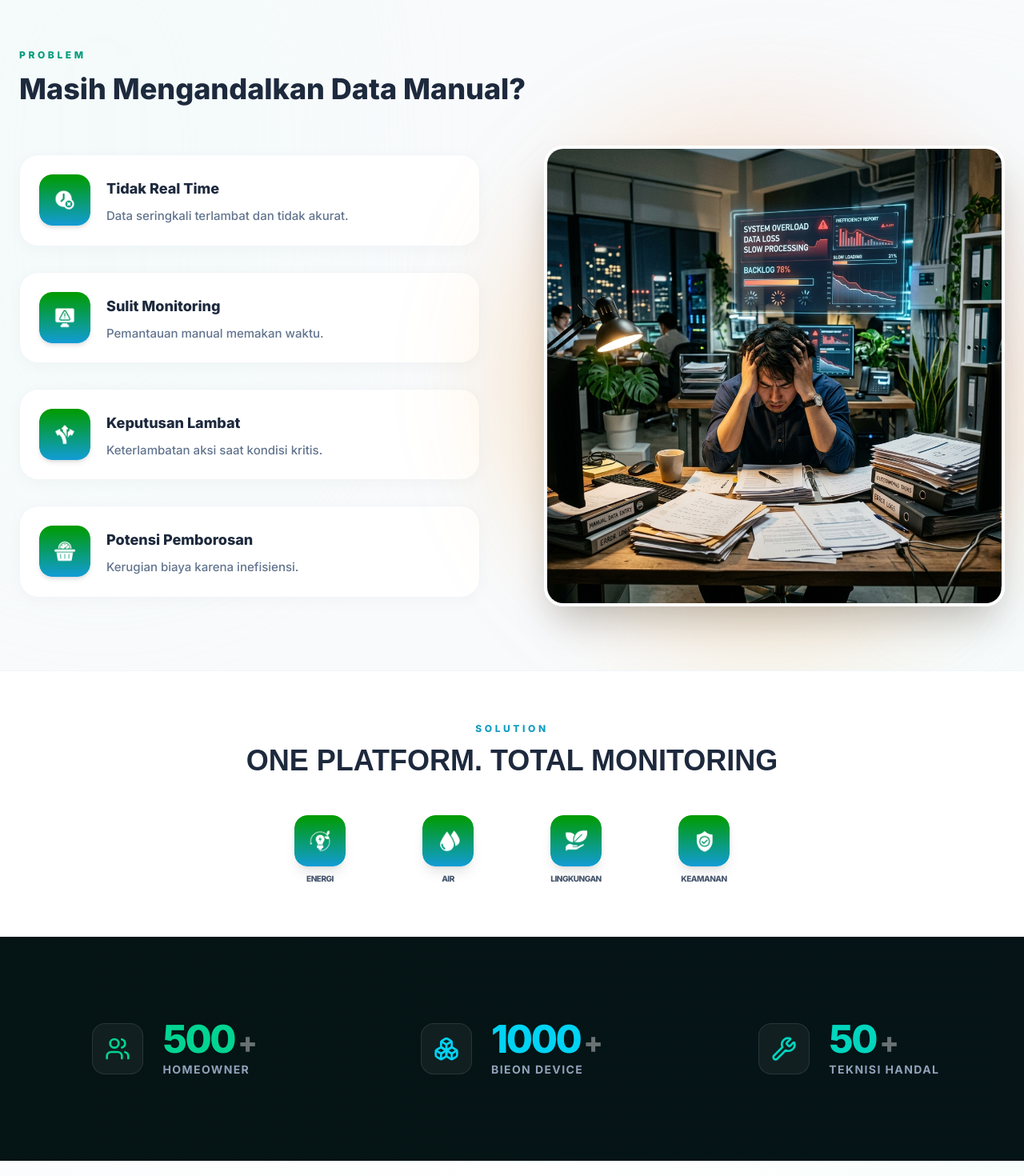
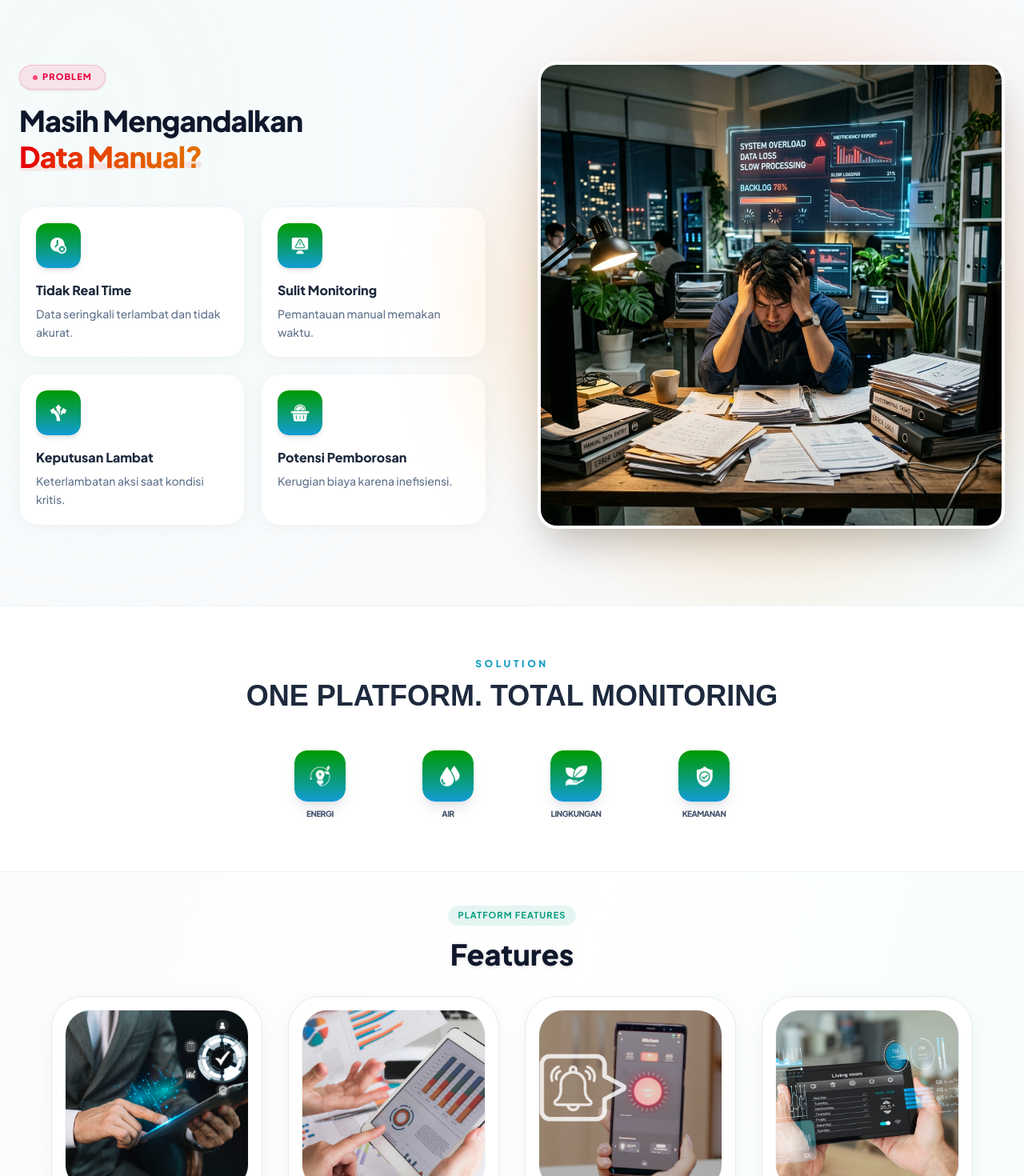
Before and after one commit to aisyahphrr/bieon, a React (Vite) app in the folder apps/frontend/: page / in a window 1280 px wide. Shown: the part 820-2290 px from the top of the page at 80% size. Built offline with nearby package versions, Linux system fonts and the light colour scheme.

Commit message:
update landinge page, nambah section baru

```diff
--- a/apps/frontend/src/features/general-page/LandingPage.jsx
+++ b/apps/frontend/src/features/general-page/LandingPage.jsx
@@ -250,69 +250,80 @@ const LandingPage = () => {
         </section>
 
         {/* Section Problem */}
-        <section className="bg-[#f8fafc] py-20 border-y border-slate-100 relative overflow-hidden">
+        <section className="bg-[#f8fafc] py-16 lg:py-24 border-y border-slate-100 relative overflow-hidden min-h-screen lg:min-h-[90vh] flex items-center">
           <div className="absolute top-0 left-0 w-full h-full opacity-30 pointer-events-none">
             <div className="absolute top-[-20%] left-[-10%] w-[40%] h-[100%] bg-emerald-50 blur-[100px] rounded-full"></div>
             <div className="absolute bottom-[-20%] right-[-10%] w-[40%] h-[100%] bg-teal-50 blur-[100px] rounded-full"></div>
           </div>
 
           <div className="w-full max-w-[1440px] mx-auto px-6 relative z-10">
+            <div className="flex flex-col lg:flex-row items-center gap-12 lg:gap-16">
 
-            {/* Top Title Section */}
-            <Reveal className="w-full text-center lg:text-left mb-12">
-              <p className="text-[#009b7c] font-extrabold text-xs uppercase tracking-[0.3em] mb-3">PROBLEM</p>
-              <h2 className="text-3xl lg:text-4xl font-black text-slate-800 leading-tight">Masih Mengandalkan Data Manual?</h2>
-            </Reveal>
+              {/* Left Content: Title + Grid Points */}
+              <div className="flex-1 w-full">
 
-            <div className="flex flex-col lg:flex-row items-center gap-12 lg:gap-20">
-              {/* Left Content: Stacked Points */}
-              <Reveal className="flex-1 w-full">
-                <div className="flex flex-col gap-6 md:gap-8">
+                {/* Title Section moved inside Left Content */}
+                <Reveal className="w-full text-center lg:text-left mb-10">
+                  <span className="inline-flex items-center gap-1.5 py-1.5 px-4 rounded-full bg-rose-500/10 text-rose-600 font-extrabold text-[11px] uppercase tracking-widest mb-4 border border-rose-500/20 shadow-sm">
+                    <span className="w-1.5 h-1.5 rounded-full bg-rose-500 animate-pulse"></span>
+                    PROBLEM
+                  </span>
+                  <h2 className="text-3xl lg:text-4xl font-extrabold text-slate-900 leading-tight tracking-tight max-w-2xl mx-auto lg:mx-0">
+                    Masih Mengandalkan <br className="hidden sm:inline"/>
+                    <span className="relative inline-block mt-1 sm:mt-0">
+                      <span className="relative z-10 bg-gradient-to-r from-red-600 to-amber-600 bg-clip-text text-transparent">Data Manual?</span>
+                      <span className="absolute bottom-1.5 left-0 w-full h-2 bg-red-500/10 -rotate-1 rounded-md -z-0"></span>
+                    </span>
+                  </h2>
+                </Reveal>
+
+                {/* 2x2 Grid of Points */}
+                <Reveal className="grid grid-cols-1 sm:grid-cols-2 gap-4 md:gap-5">
                   {/* 1. Tidak Real Time */}
-                  <Reveal delay="0.1s" className="flex flex-col sm:flex-row items-center sm:items-start gap-5 p-5 md:p-6 rounded-[1.5rem] bg-white border border-slate-100 shadow-[0_4px_20px_rgb(0,0,0,0.03)] hover:shadow-xl hover:shadow-emerald-900/5 hover:-translate-y-1 transition-all duration-300 group">
-                    <div className="w-16 h-16 bg-white rounded-2xl shadow-md flex items-center justify-center shrink-0 group-hover:scale-110 transition-transform duration-300 overflow-hidden">
-                      <img src="/1tidakrealtime.png" alt="Tidak Real Time" className="w-full h-full object-cover rounded-2xl transition-all" />
+                  <Reveal delay="0.1s" className="flex flex-col items-center text-center sm:items-start sm:text-left gap-4 p-5 rounded-[1.5rem] bg-white border border-slate-100 shadow-[0_4px_20px_rgb(0,0,0,0.03)] hover:shadow-xl hover:shadow-emerald-900/5 hover:-translate-y-1 transition-all duration-300 group">
+                    <div className="w-14 h-14 bg-white rounded-xl shadow-md flex items-center justify-center shrink-0 group-hover:scale-110 transition-transform duration-300 overflow-hidden">
+                      <img src="/1tidakrealtime.png" alt="Tidak Real Time" className="w-full h-full object-cover rounded-xl transition-all" />
                     </div>
-                    <div className="text-center sm:text-left pt-1">
-                      <h4 className="text-lg font-extrabold text-slate-800 mb-2">Tidak Real Time</h4>
-                      <p className="text-[15px] text-slate-500 font-medium leading-relaxed">Data seringkali terlambat dan tidak akurat.</p>
+                    <div>
+                      <h4 className="text-base font-extrabold text-slate-800 mb-1.5">Tidak Real Time</h4>
+                      <p className="text-[14px] text-slate-500 font-medium leading-relaxed">Data seringkali terlambat dan tidak akurat.</p>
                     </div>
                   </Reveal>
 
                   {/* 2. Sulit Monitoring */}
-                  <Reveal delay="0.2s" className="flex flex-col sm:flex-row items-center sm:items-start gap-5 p-5 md:p-6 rounded-[1.5rem] bg-white border border-slate-100 shadow-[0_4px_20px_rgb(0,0,0,0.03)] hover:shadow-xl hover:shadow-emerald-900/5 hover:-translate-y-1 transition-all duration-300 group">
-                    <div className="w-16 h-16 bg-white rounded-2xl shadow-md flex items-center justify-center shrink-0 group-hover:scale-110 transition-transform duration-300 overflow-hidden">
-                      <img src="/2sulitmonitoring.png" alt="Sulit Monitoring" className="w-full h-full object-cover rounded-2xl transition-all" />
+                  <Reveal delay="0.2s" className="flex flex-col items-center text-center sm:items-start sm:text-left gap-4 p-5 rounded-[1.5rem] bg-white border border-slate-100 shadow-[0_4px_20px_rgb(0,0,0,0.03)] hover:shadow-xl hover:shadow-emerald-900/5 hover:-translate-y-1 transition-all duration-300 group">
+                    <div className="w-14 h-14 bg-white rounded-xl shadow-md flex items-center justify-center shrink-0 group-hover:scale-110 transition-transform duration-300 overflow-hidden">
+                      <img src="/2sulitmonitoring.png" alt="Sulit Monitoring" className="w-full h-full object-cover rounded-xl transition-all" />
                     </div>
-                    <div className="text-center sm:text-left pt-1">
-                      <h4 className="text-lg font-extrabold text-slate-800 mb-2">Sulit Monitoring</h4>
-                      <p className="text-[15px] text-slate-500 font-medium leading-relaxed">Pemantauan manual memakan waktu.</p>
+                    <div>
+                      <h4 className="text-base font-extrabold text-slate-800 mb-1.5">Sulit Monitoring</h4>
+                      <p className="text-[14px] text-slate-500 font-medium leading-relaxed">Pemantauan manual memakan waktu.</p>
                     </div>
                   </Reveal>
 
                   {/* 3. Keputusan Lambat */}
-                  <Reveal delay="0.3s" className="flex flex-col sm:flex-row items-center sm:items-start gap-5 p-5 md:p-6 rounded-[1.5rem] bg-white border border-slate-100 shadow-[0_4px_20px_rgb(0,0,0,0.03)] hover:shadow-xl hover:shadow-emerald-900/5 hover:-translate-y-1 transition-all duration-300 group">
-                    <div className="w-16 h-16 bg-white rounded-2xl shadow-md flex items-center justify-center shrink-0 group-hover:scale-110 transition-transform duration-300 overflow-hidden">
-                      <img src="/3keputusanlambat.png" alt="Keputusan Lambat" className="w-full h-full object-cover rounded-2xl transition-all" />
+                  <Reveal delay="0.3s" className="flex flex-col items-center text-center sm:items-start sm:text-left gap-4 p-5 rounded-[1.5rem] bg-white border border-slate-100 shadow-[0_4px_20px_rgb(0,0,0,0.03)] hover:shadow-xl hover:shadow-emerald-900/5 hover:-translate-y-1 transition-all duration-300 group">
+                    <div className="w-14 h-14 bg-white rounded-xl shadow-md flex items-center justify-center shrink-0 group-hover:scale-110 transition-transform duration-300 overflow-hidden">
+                      <img src="/3keputusanlambat.png" alt="Keputusan Lambat" className="w-full h-full object-cover rounded-xl transition-all" />
                     </div>
-                    <div className="text-center sm:text-left pt-1">
-                      <h4 className="text-lg font-extrabold text-slate-800 mb-2">Keputusan Lambat</h4>
-                      <p className="text-[15px] text-slate-500 font-medium leading-relaxed">Keterlambatan aksi saat kondisi kritis.</p>
+                    <div>
+                      <h4 className="text-base font-extrabold text-slate-800 mb-1.5">Keputusan Lambat</h4>
+                      <p className="text-[14px] text-slate-500 font-medium leading-relaxed">Keterlambatan aksi saat kondisi kritis.</p>
                     </div>
                   </Reveal>
 
                   {/* 4. Potensi Pemborosan */}
-                  <Reveal delay="0.4s" className="flex flex-col sm:flex-row items-center sm:items-start gap-5 p-5 md:p-6 rounded-[1.5rem] bg-white border border-slate-100 shadow-[0_4px_20px_rgb(0,0,0,0.03)] hover:shadow-xl hover:shadow-emerald-900/5 hover:-translate-y-1 transition-all duration-300 group">
-                    <div className="w-16 h-16 bg-white rounded-2xl shadow-md flex items-center justify-center shrink-0 group-hover:scale-110 transition-transform duration-300 overflow-hidden">
-                      <img src="/4potensipemborosan.png" alt="Potensi Pemborosan" className="w-full h-full object-cover rounded-2xl transition-all" />
+                  <Reveal delay="0.4s" className="flex flex-col items-center text-center sm:items-start sm:text-left gap-4 p-5 rounded-[1.5rem] bg-white border border-slate-100 shadow-[0_4px_20px_rgb(0,0,0,0.03)] hover:shadow-xl hover:shadow-emerald-900/5 hover:-translate-y-1 transition-all duration-300 group">
+                    <div className="w-14 h-14 bg-white rounded-xl shadow-md flex items-center justify-center shrink-0 group-hover:scale-110 transition-transform duration-300 overflow-hidden">
+                      <img src="/4potensipemborosan.png" alt="Potensi Pemborosan" className="w-full h-full object-cover rounded-xl transition-all" />
                     </div>
-                    <div className="text-center sm:text-left pt-1">
-                      <h4 className="text-lg font-extrabold text-slate-800 mb-2">Potensi Pemborosan</h4>
-                      <p className="text-[15px] text-slate-500 font-medium leading-relaxed">Kerugian biaya karena inefisiensi.</p>
+                    <div>
+                      <h4 className="text-base font-extrabold text-slate-800 mb-1.5">Potensi Pemborosan</h4>
+                      <p className="text-[14px] text-slate-500 font-medium leading-relaxed">Kerugian biaya karena inefisiensi.</p>
                     </div>
                   </Reveal>
-                </div>
-              </Reveal>
+                </Reveal>
+              </div>
 
               {/* Right Content: The Stressed Man Image */}
               <Reveal animation="animate-slide-in-right" className="flex-1 w-full relative perspective-1000 mt-12 lg:mt-0">
@@ -370,34 +381,6 @@ const LandingPage = () => {
                 </div>
                 <span className="text-[10px] font-black text-slate-600 uppercase tracking-tighter">Keamanan</span>
               </Reveal>
-            </div>
-          </div>
-        </section>
-
-        {/* Section Statistik Animasi */}
-        <section className="bg-[#050B0F] py-20 relative overflow-hidden">
-          <div className="absolute inset-0 bg-gradient-to-r from-emerald-500/5 to-teal-500/5"></div>
-
-          <div className="w-full max-w-[1440px] mx-auto px-6 relative z-10">
-            <div className="grid grid-cols-1 md:grid-cols-3 gap-12 md:gap-8 justify-items-center">
-              <StatCard
-                icon={Users}
-                target={500}
-                label="Homeowner"
-                colorClass="text-emerald-400"
-              />
-              <StatCard
-                icon={Boxes}
-                target={1000}
-                label="BIEON Device"
-                colorClass="text-cyan-400"
-              />
-              <StatCard
-                icon={Wrench}
-                target={50}
-                label="Teknisi Handal"
-                colorClass="text-teal-400"
-              />
             </div>
           </div>
         </section>
@@ -648,6 +631,49 @@ const LandingPage = () => {
             </div>
           </div>
         </section>
+        {/* Customer Kami Section */}
+        <section className="bg-[#f8fafc] py-16 border-t border-slate-100 relative overflow-hidden">
+          <div className="w-full max-w-[1440px] mx-auto px-6 text-center relative z-10">
+            <Reveal>
+              <p className="text-[#009b7c] font-extrabold text-[10px] sm:text-xs uppercase tracking-[0.3em] mb-3">TELAH DIPERCAYA OLEH</p>
+              <h2 className="text-3xl md:text-4xl font-black text-slate-800 mb-12" style={{ fontFamily: "'Poppins', sans-serif" }}>Customer Kami</h2>
+            </Reveal>
+
+            <div className="flex flex-wrap justify-center items-center gap-12 md:gap-24">
+              {/* 1. Home Owner */}
+              <Reveal delay="0.1s" className="flex flex-col items-center group">
+                <div className="w-20 h-20 bg-white rounded-2xl shadow-lg flex items-center justify-center mb-3 group-hover:scale-110 transition-transform duration-300 overflow-hidden border border-slate-50">
+                  <img src="/13HOME OWNER.png" alt="Home Owner" className="w-full h-full object-cover rounded-2xl transition-all" />
+                </div>
+                <span className="text-[13px] font-extrabold text-slate-700">Home Owner</span>
+              </Reveal>
+
+              {/* 2. Business */}
+              <Reveal delay="0.2s" className="flex flex-col items-center group">
+                <div className="w-20 h-20 bg-white rounded-2xl shadow-lg flex items-center justify-center mb-3 group-hover:scale-110 transition-transform duration-300 overflow-hidden border border-slate-50">
+                  <img src="/14BUSINESS.png" alt="Business" className="w-full h-full object-cover rounded-2xl transition-all" />
+                </div>
+                <span className="text-[13px] font-extrabold text-slate-700">Business</span>
+              </Reveal>
+
+              {/* 3. Industry */}
+              <Reveal delay="0.3s" className="flex flex-col items-center group">
+                <div className="w-20 h-20 bg-white rounded-2xl shadow-lg flex items-center justify-center mb-3 group-hover:scale-110 transition-transform duration-300 overflow-hidden border border-slate-50">
+                  <img src="/15INDUSTRY.png" alt="Industry" className="w-full h-full object-cover rounded-2xl transition-all" />
+                </div>
+                <span className="text-[13px] font-extrabold text-slate-700">Industry</span>
+              </Reveal>
+
+              {/* 4. Government */}
+              <Reveal delay="0.4s" className="flex flex-col items-center group">
+                <div className="w-20 h-20 bg-white rounded-2xl shadow-lg flex items-center justify-center mb-3 group-hover:scale-110 transition-transform duration-300 overflow-hidden border border-slate-50">
+                  <img src="/16GOVERNMENT.png" alt="Government" className="w-full h-full object-cover rounded-2xl transition-all" />
+                </div>
+                <span className="text-[13px] font-extrabold text-slate-700">Government</span>
+              </Reveal>
+            </div>
+          </div>
+        </section>
       </main>
 
       {/* Flat Footer */}
--- a/apps/frontend/src/index.css
+++ b/apps/frontend/src/index.css
@@ -1,4 +1,4 @@
-@import url('https://fonts.googleapis.com/css2?family=Inter:wght@300;400;500;600;700;800&display=swap');
+@import url('https://fonts.googleapis.com/css2?family=Inter:wght@300;400;500;600;700;800&family=Plus+Jakarta+Sans:wght@300;400;500;600;700;800&display=swap');
 @import "tailwindcss";
 
 @custom-variant dark (&:is(.dark *));
@@ -82,7 +82,7 @@
 }
 
 @theme inline {
-  --font-sans: "Inter", ui-sans-serif, system-ui, sans-serif;
+  --font-sans: "Plus Jakarta Sans", "Inter", ui-sans-serif, system-ui, sans-serif;
   --color-background: var(--background);
   --color-foreground: var(--foreground);
   --color-card: var(--card);
```
